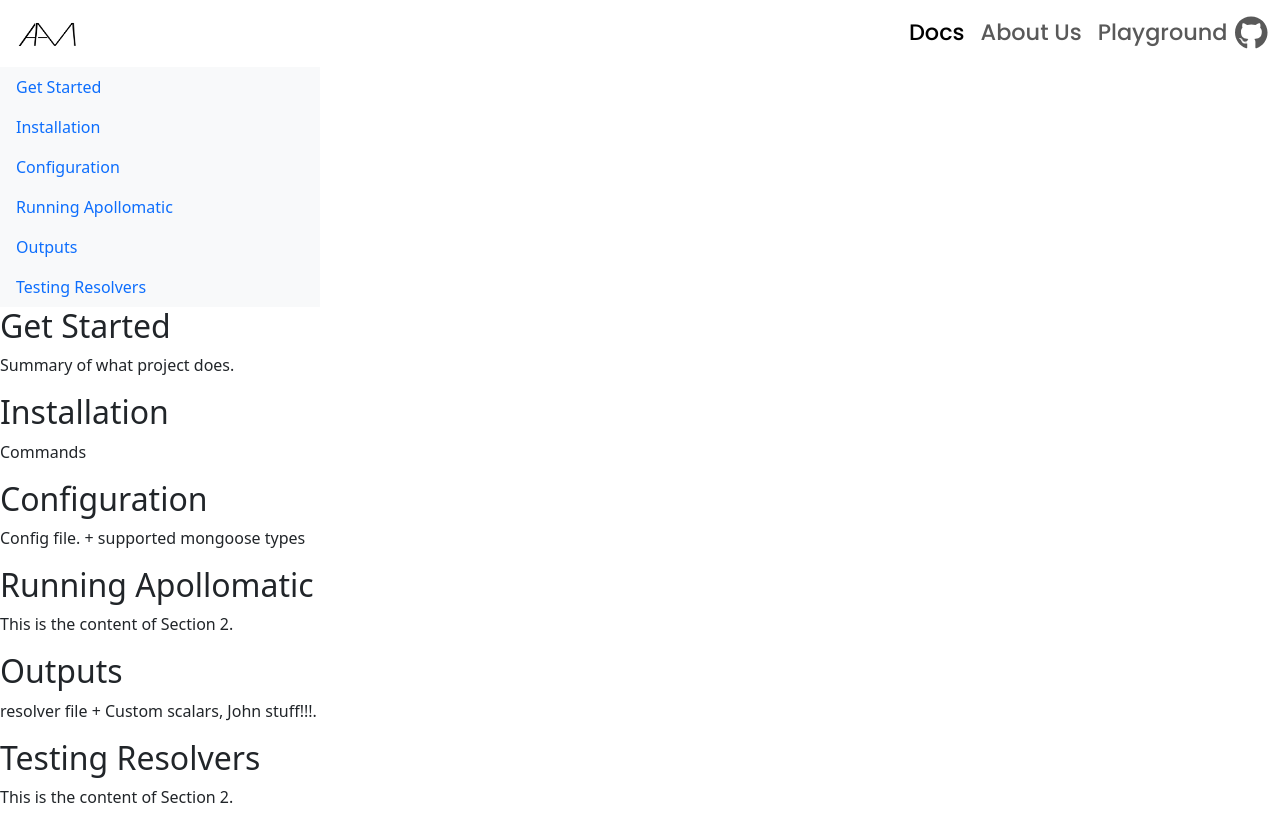
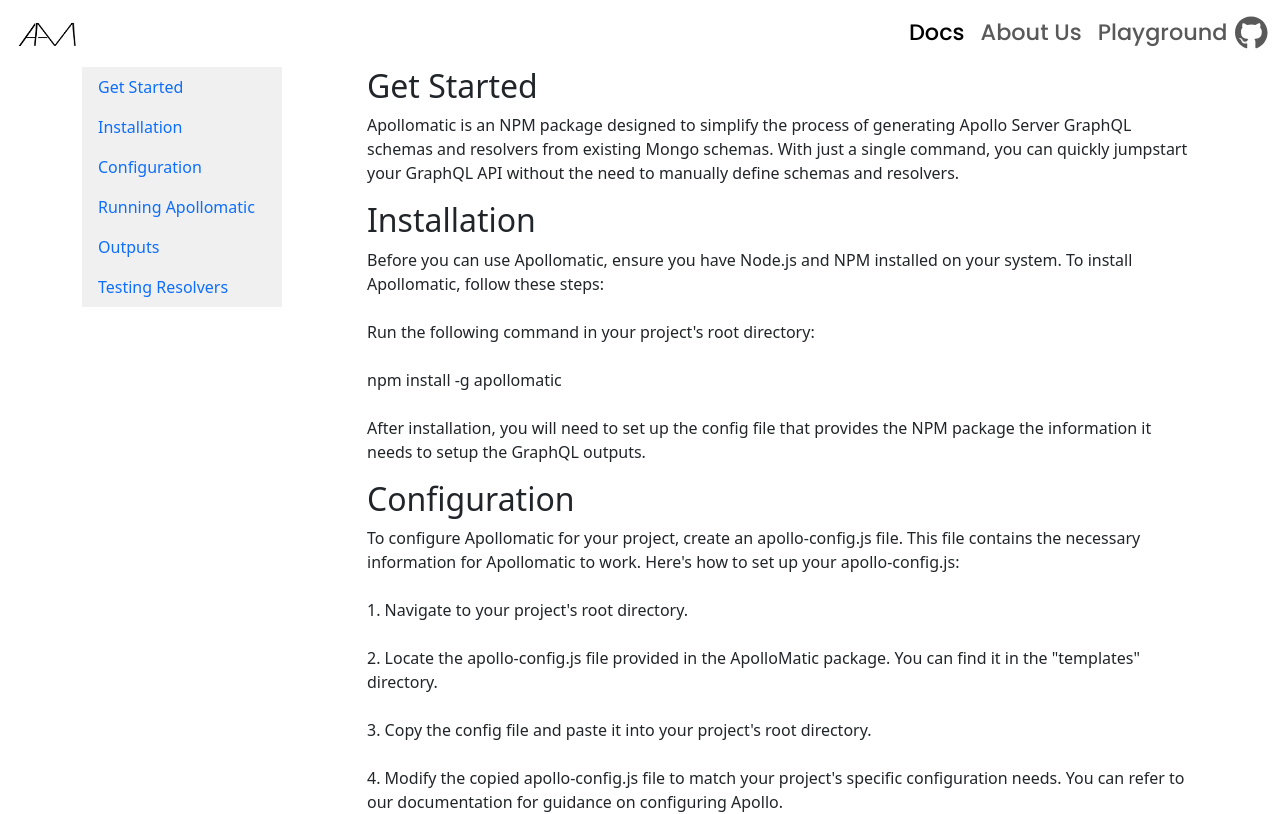
Before and after one commit to juliabreeden/ApolloMatic-Web, a React (Create React App) app: page /docs in a window 1280 px wide. Shown: the top 814 px of the page. Built offline with nearby package versions, Linux system fonts and the light colour scheme.

Commit message:
updated docs page

```diff
--- a/src/components/Docs.jsx
+++ b/src/components/Docs.jsx
@@ -6,22 +6,60 @@
 const Docs = () => {
     return (
         <div>
+            <div class="container">
+                <div class="row">
+                    <div class="col-md-3">
                         <Sidebar /> {/* Render the Sidebar component here */}
+                    </div>
+                    <div class="col-md-9">
                         <section id="section1">
                             <h2>Get Started</h2>
-            <p>Summary of what project does.</p>
+                            <p>Apollomatic is an NPM package designed to simplify the process of generating Apollo Server GraphQL schemas and resolvers from existing Mongo schemas. With just a single command, you can quickly jumpstart your GraphQL API without the need to manually define schemas and resolvers.</p>
                         </section>
                         <section id="section2">
                             <h2>Installation</h2>
-            <p>Commands</p>
+                            <p>Before you can use Apollomatic, ensure you have Node.js and NPM installed on your system. To install Apollomatic, follow these steps:
+                            <br></br>
+                            <br></br>
+                            Run the following command in your project's root directory:
+                            <br></br>
+                            <br></br>
+                            npm install -g apollomatic
+                            <br></br>
+                            <br></br>
+                            After installation, you will need to set up the config file that provides the NPM package the information it needs to setup the GraphQL outputs.</p>
                         </section>
                         <section id="section3">
                             <h2>Configuration</h2>
-            <p>Config file. + supported mongoose types</p>
+                            <p>To configure Apollomatic for your project, create an apollo-config.js file. This file contains the necessary information for Apollomatic to work. Here's how to set up your apollo-config.js:
+                            <br></br>
+                            <br></br>
+                            1. Navigate to your project's root directory.
+                            <br></br>
+                            <br></br>
+                            2. Locate the apollo-config.js file provided in the ApolloMatic package. You can find it in the "templates" directory.
+                            <br></br>
+                            <br></br>
+                            3. Copy the config file and paste it into your project's root directory.
+                            <br></br>
+                            <br></br>
+                            4. Modify the copied apollo-config.js file to match your project's specific configuration needs. You can refer to our documentation for guidance on configuring Apollo.
+                            <br></br>
+                            <br></br>
+                            5. Save your changes.
+                            <br></br>
+                            <br></br>
+                            Now, your project is configured with Apollo using the apollo-config.js file you customized.</p>
                         </section>
                         <section id="section4">
                             <h2>Running Apollomatic</h2>
-            <p>This is the content of Section 2.</p>
+                            <p>Once the NPM package is installed and the config file is set up, you can use Apollomatic by running the following command in your terminal:
+                            <br></br>
+                            <br></br>
+                            npx apollomatic
+                            <br></br>
+                            <br></br>
+                            If the installation is successful, two new files will appear in your project directory: an index.js file under the "resolvers" folder (containing generated resolvers), and a schema.js file under the "src" folder (containing generated schemas).</p>
                         </section>
                         <section id="section5">
                             <h2>Outputs</h2>
@@ -29,9 +67,18 @@
                         </section>
                         <section id="section6">
                             <h2>Testing Resolvers</h2>
-            <p>This is the content of Section 2.</p>
+                            <p>You can test your generated resolvers in the following ways:
+                            <br></br>
+                            <br></br>
+                            Apollo Studio: If you've set up an endpoint for your project, you can test your resolvers within Apollo Studio's Explorer interface. Note that data must be present in the connected database for the queries to return results.
+                            <br></br>
+                            <br></br>
+                            Postman: Resolvers can also be tested using Postman. Ensure that the GraphQL option is selected for the 'Body' section, and the query and variables components should be configured.</p>
                         </section>
                         {/* Add more sections as needed */}
+                    </div>
+                </div>
+                </div>
         </div>
       );
 };
--- a/src/components/Sidebar.jsx
+++ b/src/components/Sidebar.jsx
@@ -1,6 +1,7 @@
 import React from 'react';
 import { Navbar, Nav } from 'react-bootstrap';
 import { Link } from 'react-scroll'; // Import Link from react-scroll
+import "../style/Sidebar.css";
 
 const Sidebar = () => {
   return (
--- /dev/null
+++ b/src/style/Sidebar.css
@@ -0,0 +1,9 @@
+.position-sticky {
+    width: 200px; /* Adjust the width as needed */
+    position: fixed;
+    top: 0; /* Adjust the distance from the top as needed */
+    left: 0;
+    height: 100%; /* Make the sidebar as tall as the viewport */
+    background-color: #f0f0f0; /* Set the background color as needed */
+    /* Add any other styles you want for your sidebar */
+  }
```
Lines whose indentation alone changed are shown as unchanged.
